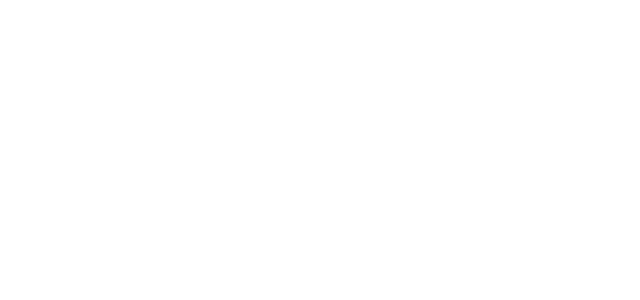
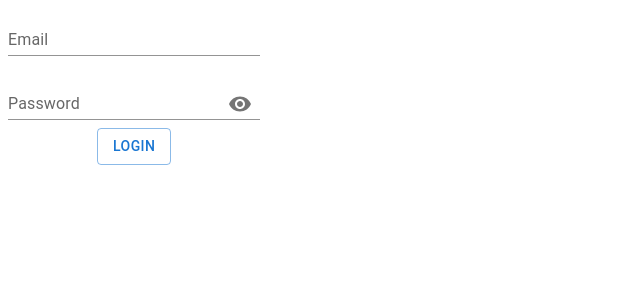
Before and after one commit to GRICHChaimae/PartnerConnect, a React (Create React App) app in the folder PartnerConnec-dev/client/dashboard/: page /login in a window 1280 px wide. Shown: the top 300 px of the page, without its empty margins (0-640 px from the left). Built offline with nearby package versions, Linux system fonts and the light colour scheme.

Commit message:
correct the auhguard

```diff
--- a/PartnerConnec-dev/client/dashboard/src/ProtectedRoutes/AuthGuard.jsx
+++ b/PartnerConnec-dev/client/dashboard/src/ProtectedRoutes/AuthGuard.jsx
@@ -1,7 +1,7 @@
-import { Navigate } from "react-router";
+import { Navigate, Outlet } from "react-router";
 
 const useAuth = () => {
-    const user = { loggedIn : false}
+    const user = { loggedIn : false }
     const token = localStorage.getItem('token')
     if (token) {
         user.loggedIn = true
@@ -13,7 +13,7 @@
     const isAuth = useAuth();
     console.log(isAuth);
     return (
-        isAuth ? <Navigate to ={-1} />: <Navigate to ='login'/>
+        isAuth ? <Navigate to ={-1} /> : <Outlet/>
     )
 }
 
```
